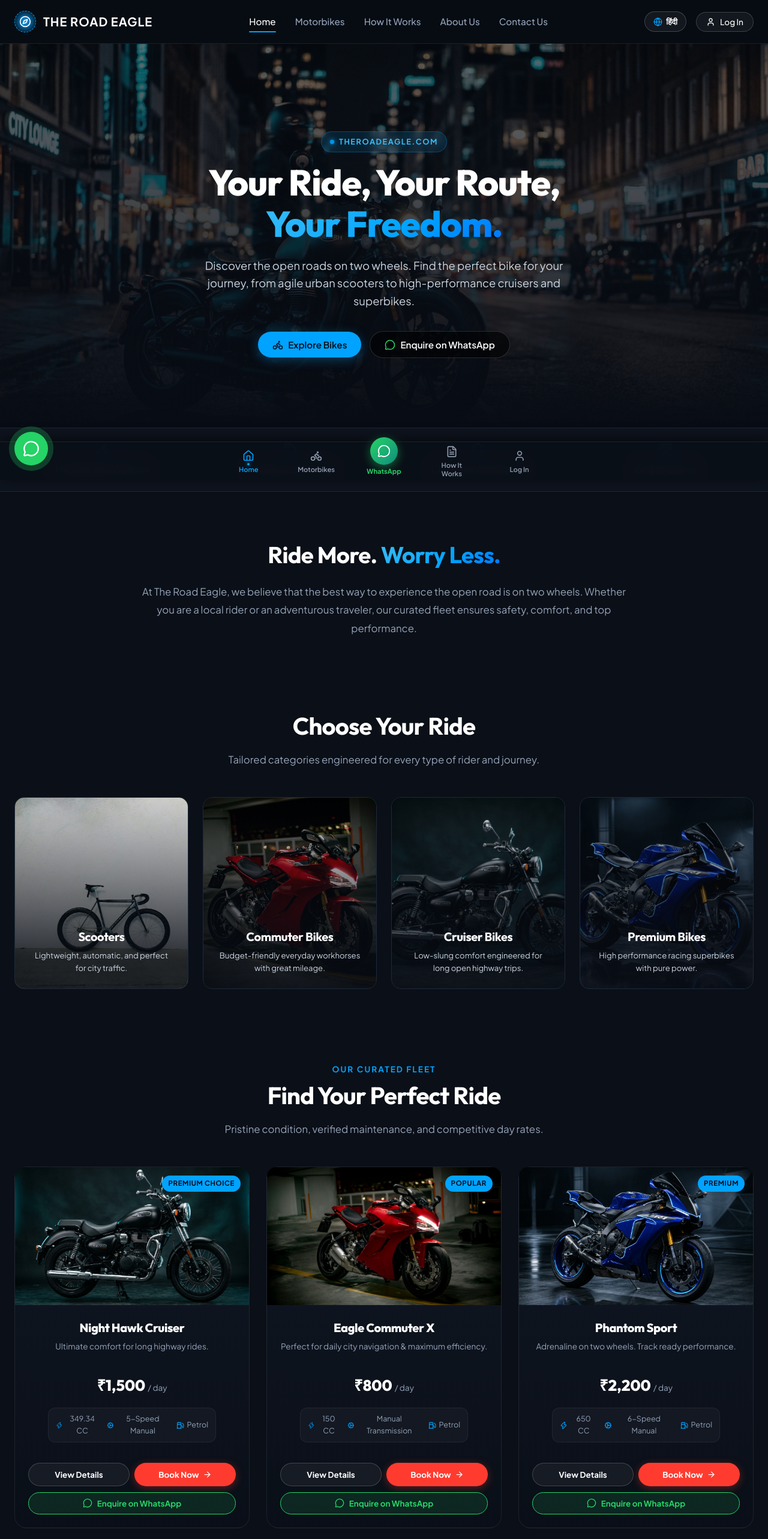
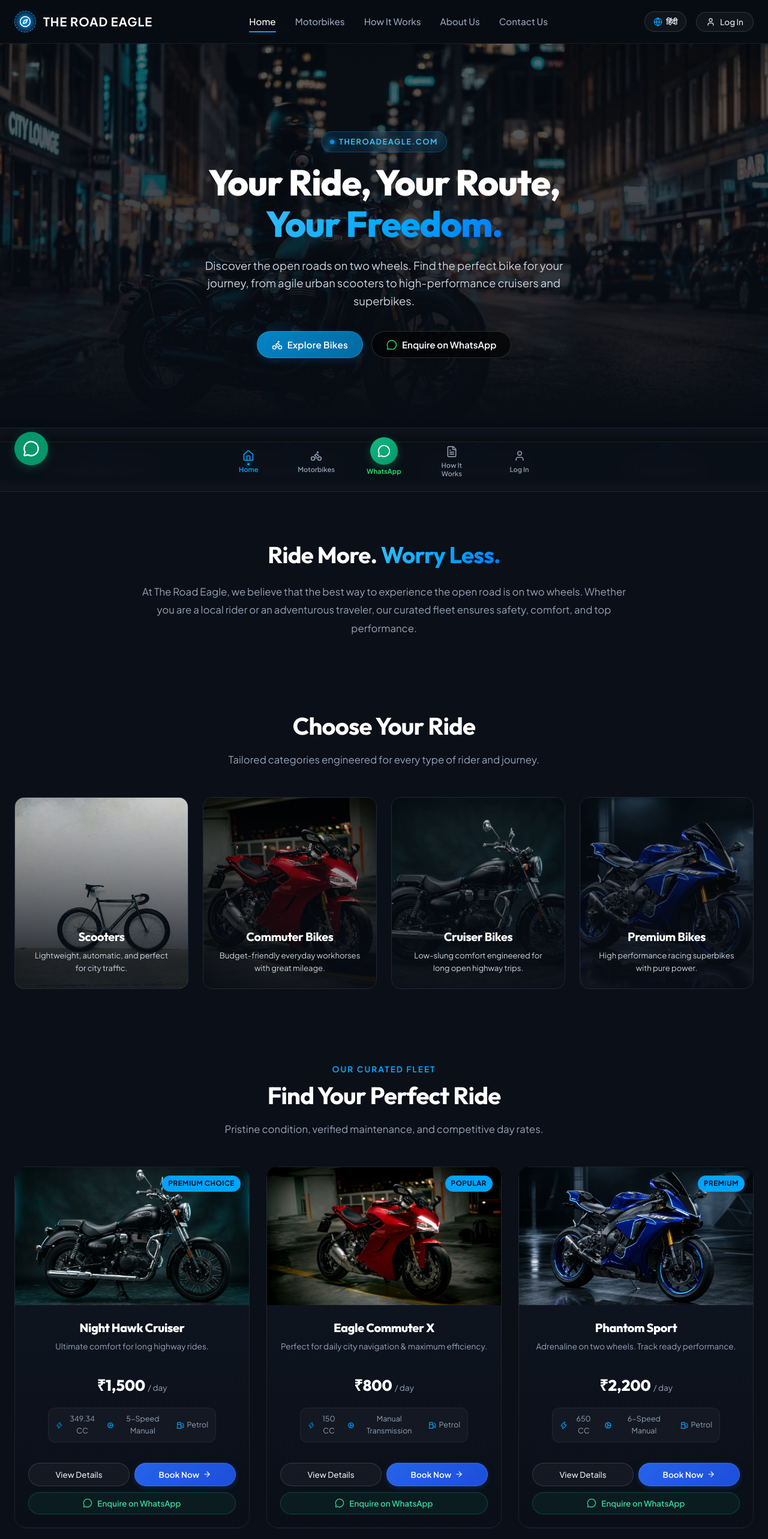
Before and after one commit to adityaraj9053/Bike, a React (Vite) app: page /#home in a window 1280 px wide. Shown: the top 2566 px of the page at 60% size. Built offline with nearby package versions, Linux system fonts and the light colour scheme.

Commit message:
Refine design system with sober, modern, graceful luxury palette for all buttons and interactive elements

```diff
--- a/src/components/BookDropdown.jsx
+++ b/src/components/BookDropdown.jsx
@@ -27,12 +27,13 @@ export default function BookDropdown({
         type="button"
         onClick={handleBookClick}
         style={{
-          background: '#FF3B30',
+          background: 'linear-gradient(135deg, #2563EB 0%, #1D4ED8 100%)',
           color: '#ffffff',
-          fontWeight: 700,
+          fontWeight: 600,
           borderRadius: '9999px',
           padding: '10px 14px',
           fontSize: '0.84rem',
+          letterSpacing: '0.01em',
           display: 'inline-flex',
           alignItems: 'center',
           justifyContent: 'center',
@@ -40,24 +41,26 @@ export default function BookDropdown({
           gap: '6px',
           width: '100%',
           boxSizing: 'border-box',
-          boxShadow: '0 3px 14px rgba(255, 59, 48, 0.35)',
+          boxShadow: '0 2px 10px rgba(37, 99, 235, 0.25)',
           cursor: 'pointer',
-          border: 'none',
+          border: '1px solid rgba(255, 255, 255, 0.12)',
           whiteSpace: 'nowrap',
-          transition: 'all 0.15s ease',
+          transition: 'all 0.2s ease',
           ...buttonStyle
         }}
         onMouseEnter={(e) => {
-          e.currentTarget.style.background = '#FF5247';
+          e.currentTarget.style.background = 'linear-gradient(135deg, #1D4ED8 0%, #1E40AF 100%)';
           e.currentTarget.style.transform = 'translateY(-1px)';
+          e.currentTarget.style.boxShadow = '0 4px 14px rgba(37, 99, 235, 0.35)';
         }}
         onMouseLeave={(e) => {
-          e.currentTarget.style.background = buttonStyle.background || '#FF3B30';
+          e.currentTarget.style.background = buttonStyle.background || 'linear-gradient(135deg, #2563EB 0%, #1D4ED8 100%)';
           e.currentTarget.style.transform = 'translateY(0)';
+          e.currentTarget.style.boxShadow = '0 2px 10px rgba(37, 99, 235, 0.25)';
         }}
       >
         <span>{label}</span>
-        <ArrowRight size={15} />
+        <ArrowRight size={14} />
       </button>
     </div>
   );
--- a/src/index.css
+++ b/src/index.css
@@ -2165,3 +2165,84 @@ html, body, #root, .app-container {
     left: 16px !important;
   }
 }
+
+
+/* ================= MODERN REFINED PROFESSIONAL SOBER PALETTE ================= */
+.btn-primary {
+  background: linear-gradient(135deg, #0284C7 0%, #0369A1 100%) !important;
+  color: #FFFFFF !important;
+  font-weight: 600 !important;
+  letter-spacing: 0.015em !important;
+  border: 1px solid rgba(255, 255, 255, 0.15) !important;
+  box-shadow: 0 4px 14px rgba(2, 132, 199, 0.22) !important;
+}
+
+.btn-primary:hover {
+  background: linear-gradient(135deg, #0369A1 0%, #075985 100%) !important;
+  box-shadow: 0 6px 18px rgba(2, 132, 199, 0.32) !important;
+  color: #FFFFFF !important;
+}
+
+.btn-outline {
+  background: rgba(255, 255, 255, 0.04) !important;
+  border: 1px solid rgba(255, 255, 255, 0.14) !important;
+  color: #E2E8F0 !important;
+  font-weight: 500 !important;
+}
+
+.btn-outline:hover {
+  background: rgba(255, 255, 255, 0.09) !important;
+  border-color: rgba(255, 255, 255, 0.25) !important;
+  color: #FFFFFF !important;
+}
+
+.btn-whatsapp {
+  background: rgba(16, 185, 129, 0.12) !important;
+  border: 1px solid rgba(16, 185, 129, 0.35) !important;
+  color: #34D399 !important;
+  font-weight: 600 !important;
+  box-shadow: 0 2px 10px rgba(16, 185, 129, 0.15) !important;
+}
+
+.btn-whatsapp:hover {
+  background: #059669 !important;
+  border-color: #059669 !important;
+  color: #FFFFFF !important;
+  box-shadow: 0 4px 14px rgba(5, 150, 105, 0.28) !important;
+}
+
+.btn-card-whatsapp {
+  background: rgba(16, 185, 129, 0.08) !important;
+  border: 1px solid rgba(16, 185, 129, 0.3) !important;
+  color: #34D399 !important;
+  font-weight: 600 !important;
+}
+
+.btn-card-whatsapp:hover {
+  background: #059669 !important;
+  border-color: #059669 !important;
+  color: #FFFFFF !important;
+  box-shadow: 0 4px 14px rgba(5, 150, 105, 0.25) !important;
+}
+
+.page-back-btn {
+  background: rgba(255, 255, 255, 0.04) !important;
+  border: 1px solid rgba(255, 255, 255, 0.12) !important;
+  color: #CBD5E1 !important;
+}
+
+.page-back-btn:hover {
+  background: rgba(255, 255, 255, 0.08) !important;
+  border-color: rgba(255, 255, 255, 0.22) !important;
+  color: #FFFFFF !important;
+}
+
+.bottom-nav-special-icon {
+  background: linear-gradient(135deg, #10B981 0%, #059669 100%) !important;
+  box-shadow: 0 4px 14px rgba(16, 185, 129, 0.3), 0 0 0 3px rgba(10, 15, 24, 0.8) !important;
+}
+
+.floating-whatsapp-btn {
+  background: #059669 !important;
+  box-shadow: 0 4px 16px rgba(5, 150, 105, 0.35) !important;
+}
```
